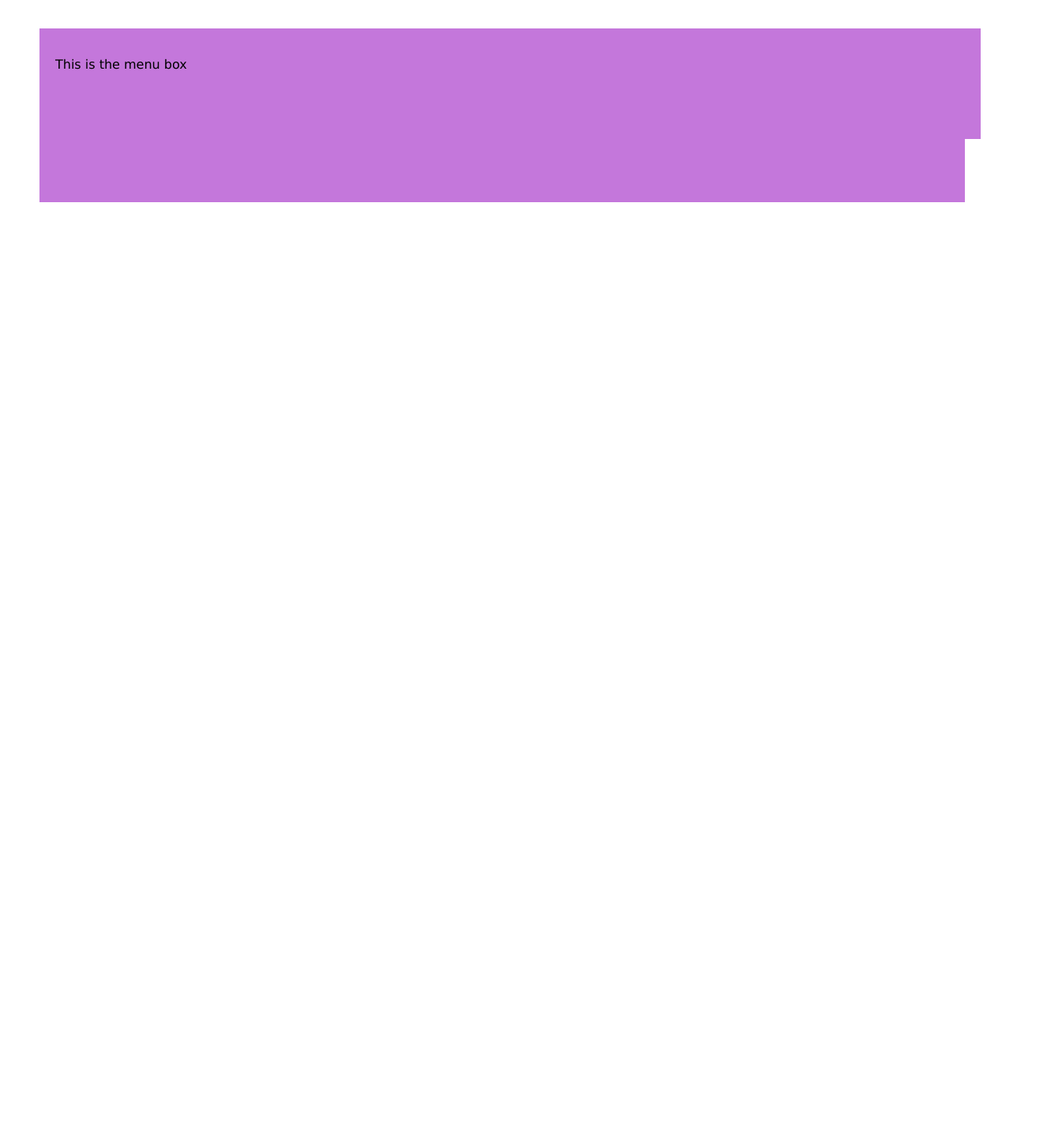
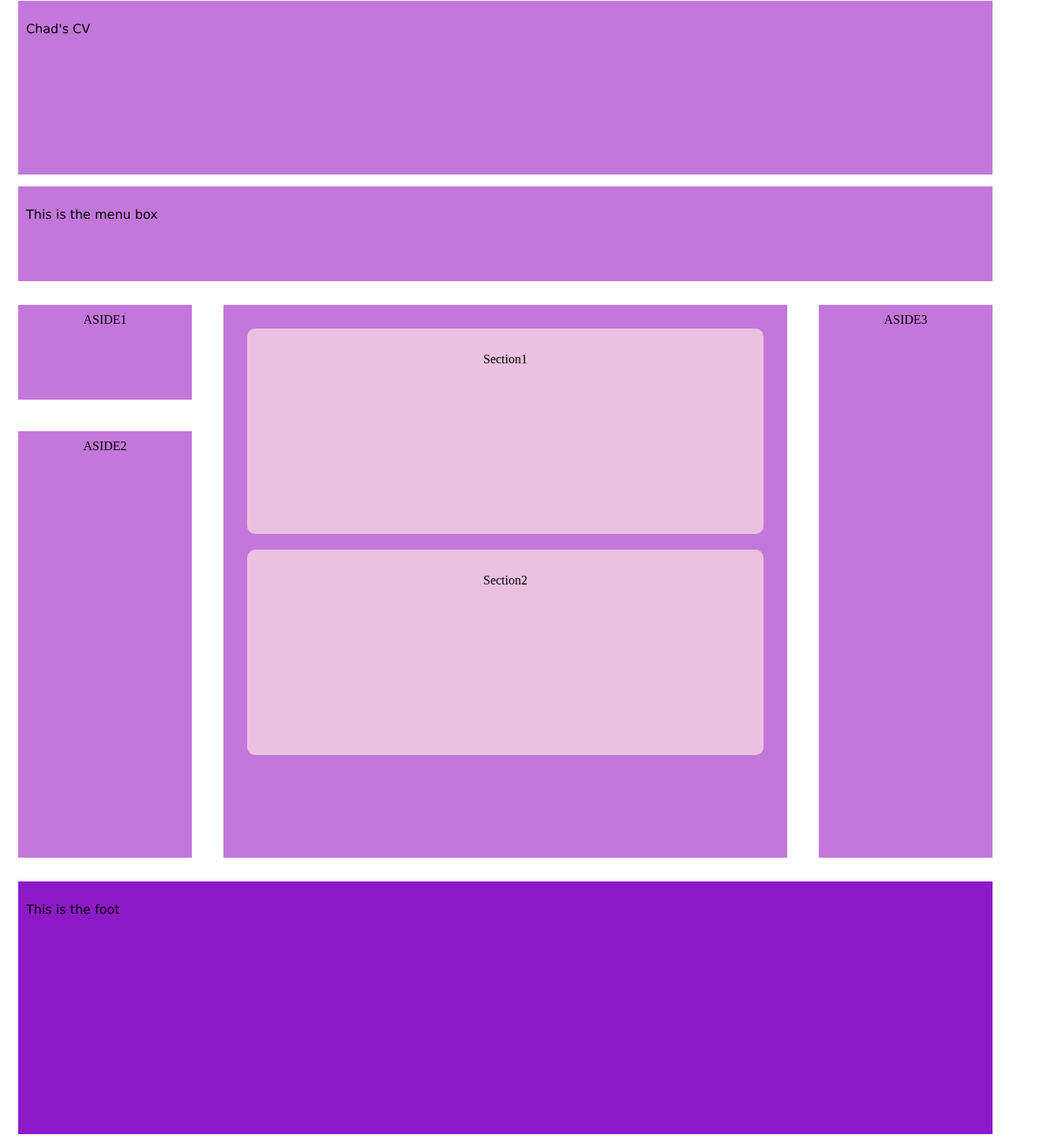
Before and after one commit to goopyGoop1/CS3990_Labs_Practice_Chad, a website: page index.html in a window 1280 px wide. Shown: the part 14-1465 px from the top of the page at 79% size, 1345 px wide, since content can reach past the window. Before the commit the page ends 800 px from the top, so only its background shows below. Drawn offline with Linux system fonts and the light colour scheme.

Commit message:
Boxes set up

```diff
--- a/Styles/styles.css
+++ b/Styles/styles.css
@@ -1,25 +1,101 @@
-body, html {
+body{
     background-color: white;
-    margin: 10px;
-    padding: 15px;
-    width: 100%;
 }
 
 #header_box{
     background-color: rgb(196, 119, 219);
-    width:90vw;
+    width: calc(100vw -30px);
     height: 200px;
     padding: 10px;
+    margin: 15px;
+    border: 10px;
     font-family: Verdana, Tahoma, sans-serif;
-    position: fixed;
+    position: static;
+
 
 }
 
 #menu_box{
     background-color: rgb(196, 119, 219);
-    width:90vw;
+    width: calc(100vw -30px);
     height: 100px;
-    padding: 20px;
+    padding: 10px;
+    margin: 15px;
+    border: 10px;
     font-family: Verdana, Tahoma, sans-serif;
-    position: fixed;
+    position: static;
 }
+
+
+
+#container {
+    display: flex;
+    width: 100%;
+    max-width: 100%;
+    gap: 10px;
+}
+
+/* Left Sidebar */
+#left {
+    display: flex;
+    flex-direction: column;
+    gap: 10px;
+    flex: 1;
+}
+
+#aside1 {
+    background-color: rgb(196, 119, 219);
+    width: 200px;
+    height: 100px;
+    padding: 10px;
+    margin: 15px;
+    text-align: center;
+}
+
+#aside2 {
+    background-color: rgb(196, 119, 219);
+    width: 200px;
+    height: 520px;
+    padding: 10px;
+    margin: 15px;
+    text-align: center;
+}
+
+#aside3 {
+    background-color: rgb(196, 119, 219);
+    width: 200px;
+    height: 680px;
+    padding: 10px;
+    margin: 15px;
+    text-align: center;
+}
+
+/* Main Content */
+#main {
+    width: 600px;
+    background-color: rgb(196, 119, 219);
+    padding: 10px;
+    margin: 15px;
+    width: 95%;
+}
+
+#sections{
+    background-color: rgb(234, 193, 225);
+    padding: 30px;
+    height: 200px;
+    margin: 20px;
+    text-align: center;
+    border-radius: 10px;
+
+}
+
+footer{
+    background-color: #8d1ac7;
+    width: calc(100vw -30px);
+    height: 300px;
+    padding: 10px;
+    margin: 15px;
+    border: 10px;
+    font-family: Verdana, Tahoma, sans-serif;
+    position: static;
+}
--- a/index.html
+++ b/index.html
@@ -22,13 +22,41 @@
   </head>
   <body>
     <div id="header_box">
-      <title><p>Chad's CV</p></title>
-
+      <title></title>
+      <p>Chad's CV</p>
     </div>
 
     <div id="menu_box">
       <p>This is the menu box</p>
     </div>
 
+
+    <div id="container">
+      <div id="left">
+          <aside id="aside1">ASIDE1</aside>
+          <aside id="aside2">ASIDE2</aside>
+      </div>
+
+      <main id="main">
+          <section id="sections">Section1</section>
+          <section id="sections">Section2</section>
+      </main>
+
+      <div>
+          <aside id="aside3">ASIDE3</aside>
+      </div>
+    </div>
+
+    <div>
+      <footer>
+        <p>This is the foot</p>
+
+      </footer>
+
+    </div>
+
+
+
+
   </body>
 </html>
```
